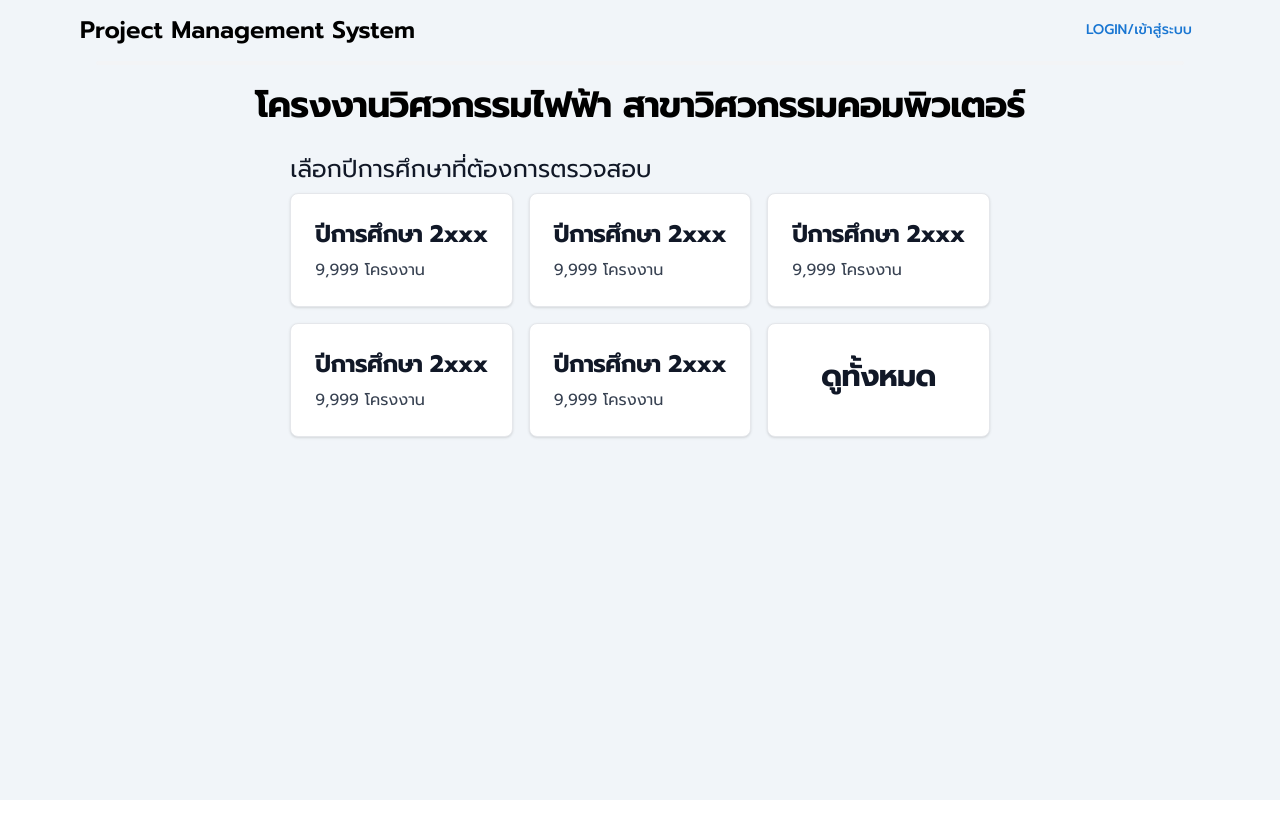
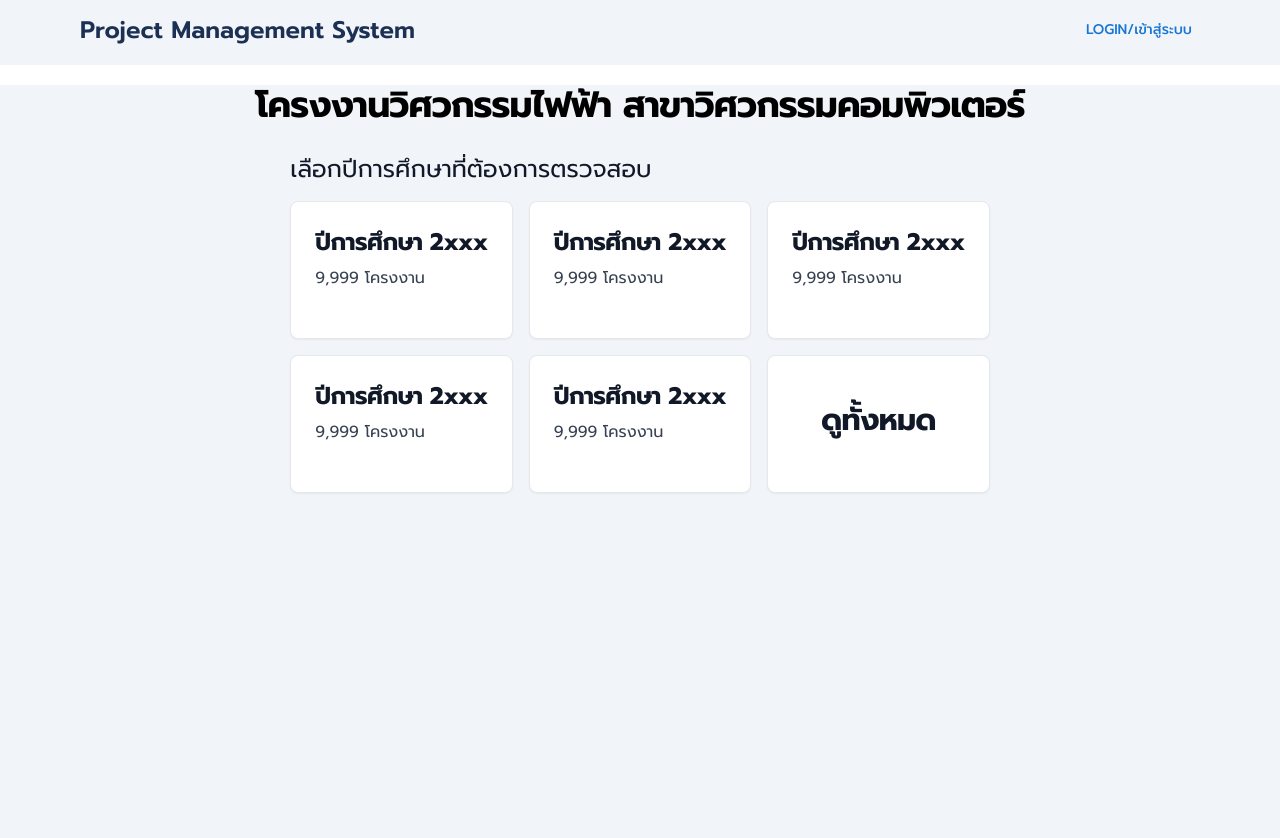
Before and after one commit to chakornpat-tn/ce-pms-frontend, a Next.js app: page / in a window 1280 px wide. Shown: the top 838 px of the page. Before the commit the page ends 800 px from the top, so only its background shows below. Built offline with nearby package versions, Linux system fonts and the light colour scheme.

Commit message:
add Navbar to other page

```diff
--- /dev/null
+++ b/src/app/[year]/layout.tsx
@@ -0,0 +1,14 @@
+import Navbar from '../components/Navbar'
+
+export default function DashboardLayout({
+  children,
+}: {
+  children: React.ReactNode
+}) {
+  return (
+    <>
+      <Navbar />
+      {children}
+    </>
+  )
+}
--- a/src/app/[year]/page.tsx
+++ b/src/app/[year]/page.tsx
@@ -1,3 +1,3 @@
 export default function Page({ params }: { params: { year: string } }) {
-    return <div>My Post: {params.year}</div>
+  return <div>My Post: {params.year}</div>
 }
--- a/src/app/components/Cards/ProjCard/ProjCard.tsx
+++ b/src/app/components/Cards/ProjCard/ProjCard.tsx
@@ -1,22 +1,32 @@
-import Link from "next/link";
-import React from "react";
+import Link from 'next/link'
+import React from 'react'
 type Props = {
-    path:string
+  path: string
 }
 
-const ProjCard = ({path}:Props) => {
-    return (
-      <Link href={path} className="block max-w-sm p-6 bg-white border border-gray-200 rounded-lg shadow hover:bg-gray-100">
-        <h5 className="mb-2 text-2xl font-bold tracking-tight text-gray-900">ปีการศึกษา 2xxx</h5>
-        <p className="font-normal text-gray-700">9,999 โครงงาน</p>
-      </Link>
-    );
-  }
-  const AllpjCard = ({path}:Props) => {
-      return (
-      <Link href={path} className="flex justify-center items-center max-w-sm bg-white border border-gray-200 rounded-lg shadow hover:bg-gray-100">
-      <h5 className="mb-2 text-xl md:text-3xl font-bold tracking-tight text-gray-900">ดูทั้งหมด</h5>
-      </Link>
-      )
-  }
-  export {ProjCard, AllpjCard}
+const ProjCard = ({ path }: Props) => {
+  return (
+    <Link
+      href={path}
+      className="block max-w-sm p-6 bg-white border hover:border-2 hover:border-primary2-500 rounded-lg  hover:bg-gray-100 shadow-sm"
+    >
+      <h5 className="mb-2 text-2xl font-bold tracking-tight text-gray-900">
+        ปีการศึกษา 2xxx
+      </h5>
+      <p className="font-normal text-gray-700">9,999 โครงงาน</p>
+    </Link>
+  )
+}
+const AllpjCard = ({ path }: Props) => {
+  return (
+    <Link
+      href={path}
+      className="flex justify-center items-center max-w-sm p-6 bg-white border hover:border-2 hover:border-primary2-500 rounded-lg  hover:bg-gray-100 shadow-sm"
+    >
+      <h5 className="mb-2 text-xl md:text-3xl font-bold tracking-tight text-gray-900">
+        ดูทั้งหมด
+      </h5>
+    </Link>
+  )
+}
+export { ProjCard, AllpjCard }
--- a/src/app/components/Navbar/Navbar.tsx
+++ b/src/app/components/Navbar/Navbar.tsx
@@ -1,25 +1,28 @@
-import * as React from 'react';
+import * as React from 'react'
 import Link from 'next/link'
-import Button from '@mui/material/Button';
-
+import Button from '@mui/material/Button'
 
 export default function Navbar() {
   return (
-    <>
+    <div className="bg-bg_primary">
       <nav className="flex justify-between items-center w-full top-0  md:px-20 py-3 px-3 ">
-        <Link href='/#' className="flex items-center space-x-3 rtl:space-x-reverse">
-        <span className="md:text-2xl font-semibold whitespace-nowrap">Project Management System</span>
+        <Link
+          href="/"
+          className="flex items-center space-x-3 rtl:space-x-reverse"
+        >
+          <span className="md:text-2xl font-semibold whitespace-nowrap text-primary2-500">
+            Project Management System
+          </span>
         </Link>
         <div className="flex max-w-20 max-h-20 md:max-w-52 md:max-h-32 items-center rtl:space-x-reverse ml-auto">
           <span>
-      <Button className='text-primary2-400 bg-primary2-100 text-xs md:text-xl rounded-lg'>
-      <Link href='./login'>Login/เข้าสู่ระบบ
-      </Link>
+            <Button className="text-primary2-300 bg-primary2-100 text-xs md:text-xl rounded-lg">
+              <Link href="/login">Login/เข้าสู่ระบบ</Link>
             </Button>
           </span>
         </div>
       </nav>
-    <hr className="w-[85vw] h-1 mx-auto py-0 bg-gray-100 border-0 rounded dark:bg-gray-700"/>
-    </>
-  );
+      <hr className="w-[85vw] h-1 mx-auto py-0 bg- border-0 rounded dark:bg-gray-700" />
+    </div>
+  )
 }
--- a/src/app/layout.tsx
+++ b/src/app/layout.tsx
@@ -1,4 +1,5 @@
 import type { Metadata } from 'next'
+
 import { Prompt } from 'next/font/google'
 import './globals.css'
 import { ThemeProvider } from '@mui/material/styles'
--- a/src/app/login/page.tsx
+++ b/src/app/login/page.tsx
@@ -7,7 +7,7 @@ type Props = {}
 function page({}: Props) {
   return (
     <div className="min-h-dvh flex flex-col justify-start items-center p-10 bg-bg_primary ">
-      <div className="flex justify-center items-center flex-col md:mt-[15vh]">
+      <div className="flex justify-center items-center flex-col md:mt-[5vh]">
         <h1 className="text-2xl sm:text-3xl lg:text-4xl font-bold">
           ระบบจัดการโครงงานทางวิศวกรรมคอมพิวเตอร์
         </h1>
@@ -15,7 +15,7 @@ function page({}: Props) {
           มหาวิทยาลัยเทคโนโลยีราชมงคลล้านนา
         </h2>
       </div>
-      <article className="flex flex-col md:flex-row justify-evenly mt-[10vh] ">
+      <article className="flex flex-col md:flex-row justify-evenly mt-[3vh] ">
         <LoginCard
           bgColor="bg-secondary2-100"
           title="นักศึกษา"
--- a/src/app/page.tsx
+++ b/src/app/page.tsx
@@ -1,29 +1,32 @@
-import {AllpjCard, ProjCard} from './components/Cards/ProjCard/ProjCard'
+import { AllpjCard, ProjCard } from './components/Cards/ProjCard/ProjCard'
 import Navbar from './components/Navbar'
+
 export default function Home() {
   return (
-    <div className='bg-bg_primary min-h-screen'>
-    <div>
-      <Navbar/>
-
-    <div className='mx-auto max-2xl text-center my-5'>
-      <h2 className='text-3xl font-bold tracking-tight text-black sm:text-4xl'>โครงงานวิศวกรรมไฟฟ้า สาขาวิศวกรรมคอมพิวเตอร์</h2>
-    </div>
-    </div>
-    <div className="flex max-w-auto justify-center">
-      <div className="px-4 py-2">
-        <h5 className="text-2xl text-gray-900">เลือกปีการศึกษาที่ต้องการตรวจสอบ </h5>
-
-      <div className="grid grid-cols-1 gap-4 md:grid-cols-3 py-2">
-          <ProjCard path="/2555"/>
-          <ProjCard path="#"/>
-          <ProjCard path="#"/>
-          <ProjCard path="#"/>
-          <ProjCard path="#"/>
-          <AllpjCard path="#"/>
+    <>
+      <Navbar />
+      <div className="bg-bg_primary min-h-screen">
+        <div className="mx-auto max-2xl text-center my-5">
+          <h2 className="text-3xl font-bold tracking-tight text-black sm:text-4xl">
+            โครงงานวิศวกรรมไฟฟ้า สาขาวิศวกรรมคอมพิวเตอร์
+          </h2>
+        </div>
+        <div className="flex w-auto justify-center">
+          <div className="px-4 py-2">
+            <h5 className="text-2xl text-gray-900 mb-4">
+              เลือกปีการศึกษาที่ต้องการตรวจสอบ
+            </h5>
+            <div className="grid grid-cols-1 gap-4 md:grid-cols-3 h-full  ">
+              <ProjCard path="/2555" />
+              <ProjCard path="#" />
+              <ProjCard path="#" />
+              <ProjCard path="#" />
+              <ProjCard path="#" />
+              <AllpjCard path="#" />
+            </div>
+          </div>
+        </div>
       </div>
-      </div>
-    </div>
-    </div>
+    </>
   )
 }
```
Also changed, not shown: src/app/[year]/[projectId]/page.tsx (renamed from src/app/year/project-id/page.tsx). Lines whose indentation alone changed are shown as unchanged.
